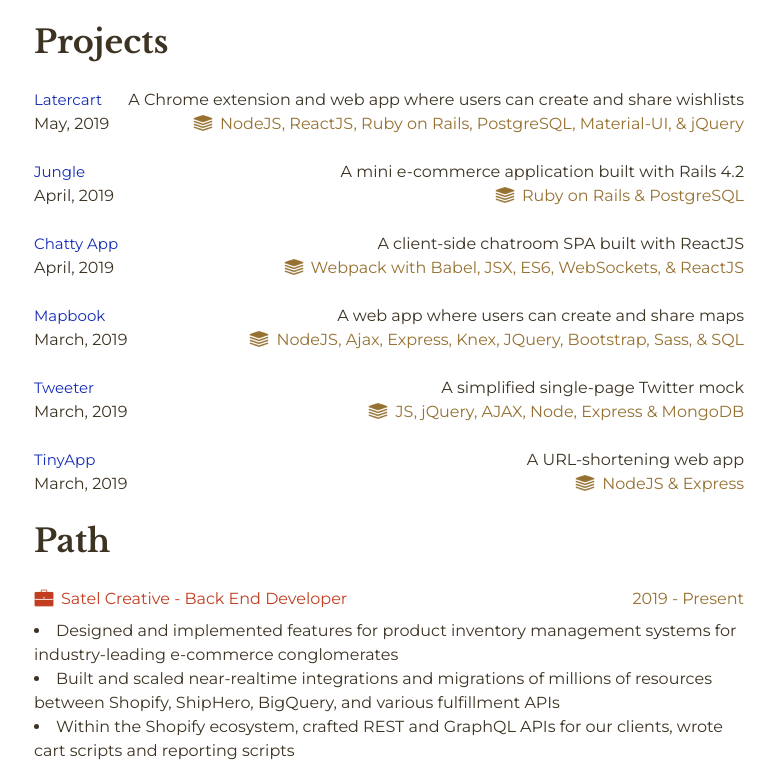
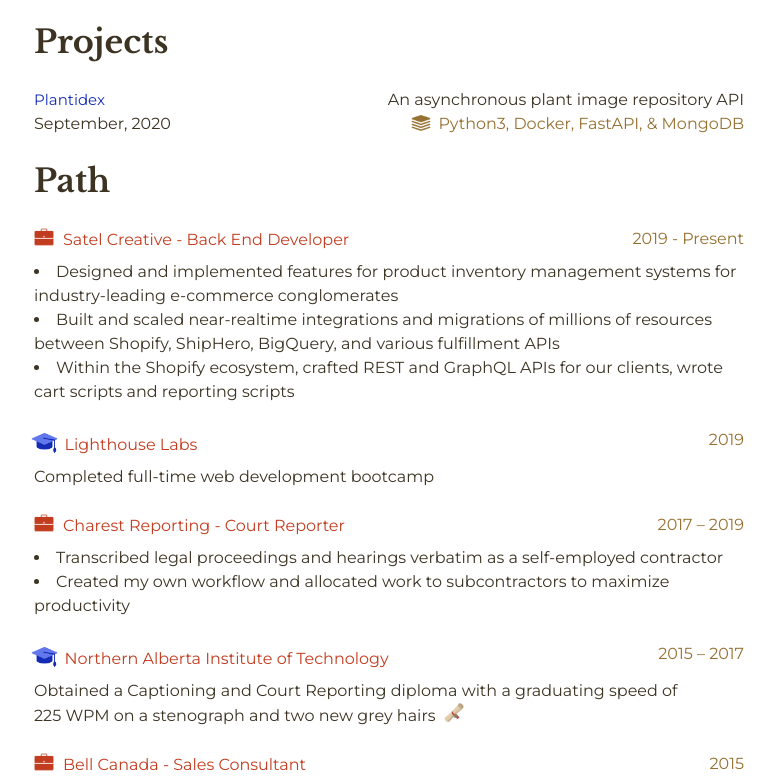
Before and after one commit to estellajaysong/estellajaysong.github.io, a plain HTML site: page index.html in a window 1280 px wide. Shown: the part 786-1565 px from the top of the page, without its empty margins (251-1026 px from the left). Drawn offline with nearby package versions, Linux system fonts and the light colour scheme.

Commit message:
update projects

```diff
--- a/index.html
+++ b/index.html
@@ -108,76 +108,16 @@
             <h1>Projects</h1>
             <div>
                 <div class="projectName">
-                    <a class="link" target="_blank" href="https://github.com/estellajaysong/latercart">Latercart</a>
+                    <a class="link" target="_blank" href="https://github.com/estellajaysong/plantidex">Plantidex</a>
                 </div>
-                <div style="display:inline;float:right;">A Chrome extension and web app where users can create and share
-                    wishlists</div>
+                <div style="display:inline;float:right;">An asynchronous plant image repository API</div>
             </div>
             <br>
             <div>
-                <div class="projectDate">May, 2019</div>
-                <div class="stack"><img class="icon" src="stack.png">NodeJS, ReactJS, Ruby on Rails, PostgreSQL,
-                    Material-UI, & jQuery</div>
+                <div class="projectDate">September, 2020</div>
+                <div class="stack"><img class="icon" src="stack.png">Python3, Docker, FastAPI, & MongoDB</div>
             </div>
-            <br>
-            <div>
-                <div class="projectName">
-                    <a class="link" target="_blank" href="https://github.com/estellajaysong/jungle-rails">Jungle</a>
-                </div>
-                <div style="display:inline;float:right;">A mini e-commerce application built with Rails 4.2 </div>
-            </div>
-            <br>
-            <div>
-                <div class="projectDate">April, 2019</div>
-                <div class="stack"><img class="icon" src="stack.png">Ruby on Rails & PostgreSQL </div>
-            </div>
-            <br>
-            <div>
-                <div class="projectName">
-                    <a class="link" target="_blank" href="https://github.com/estellajaysong/chatty-app">Chatty App</a>
-                </div>
-                <div style="display:inline;float:right;">A client-side chatroom SPA built with ReactJS</div>
-            </div>
-            <br>
-            <div>
-                <div class="projectDate">April, 2019</div>
-                <div class="stack"><img class="icon" src="stack.png">Webpack with Babel, JSX, ES6, WebSockets, & ReactJS
-                </div>
-            </div>
-            <br>
-            <div>
-                <div class="projectName">
-                    <a class="link" target="_blank" href="https://github.com/estellajaysong/MidPro_WikiMap">Mapbook</a>
-                </div>
-                <div style="display:inline;float:right;">A web app where users can create and share maps</div>
-            </div>
-            <br>
-            <div>
-                <div class="projectDate">March, 2019</div>
-                <div class="stack"><img class="icon" src="stack.png">NodeJS, Ajax, Express, Knex, JQuery, Bootstrap,
-                    Sass, & SQL</div>
-            </div>
-            <br>
-            <div>
-                <div class="projectName">
-                    <a class="link" target="_blank" href="https://github.com/estellajaysong/tweeter">Tweeter</a></div>
-                <div style="display:inline;float:right;"> A simplified single-page Twitter mock</div>
-            </div>
-            <br>
-            <div>
-                <div class="projectDate">March, 2019</div>
-                <div class="stack"><img class="icon" src="stack.png">JS, jQuery, AJAX, Node, Express & MongoDB</div>
-            </div>
-            <br>
-            <div>
-                <div class="projectName">
-                    <a class="link" target="_blank" href="https://github.com/estellajaysong/tinyApp">TinyApp</a></div>
-                <div style="display:inline;float:right;"> A URL-shortening web app</div>
-            </div>
-            <div><br>
-                <div class="projectDate">March, 2019</div>
-                <div class="stack"><img class="icon" src="stack.png">NodeJS & Express</div>
-            </div>
+        </div>
             <div id="path">
                 <h1>Path</h1>
                 <div class="pathName"><img class="icon" src="work.png">Satel Creative - Back End Developer</div>
```
